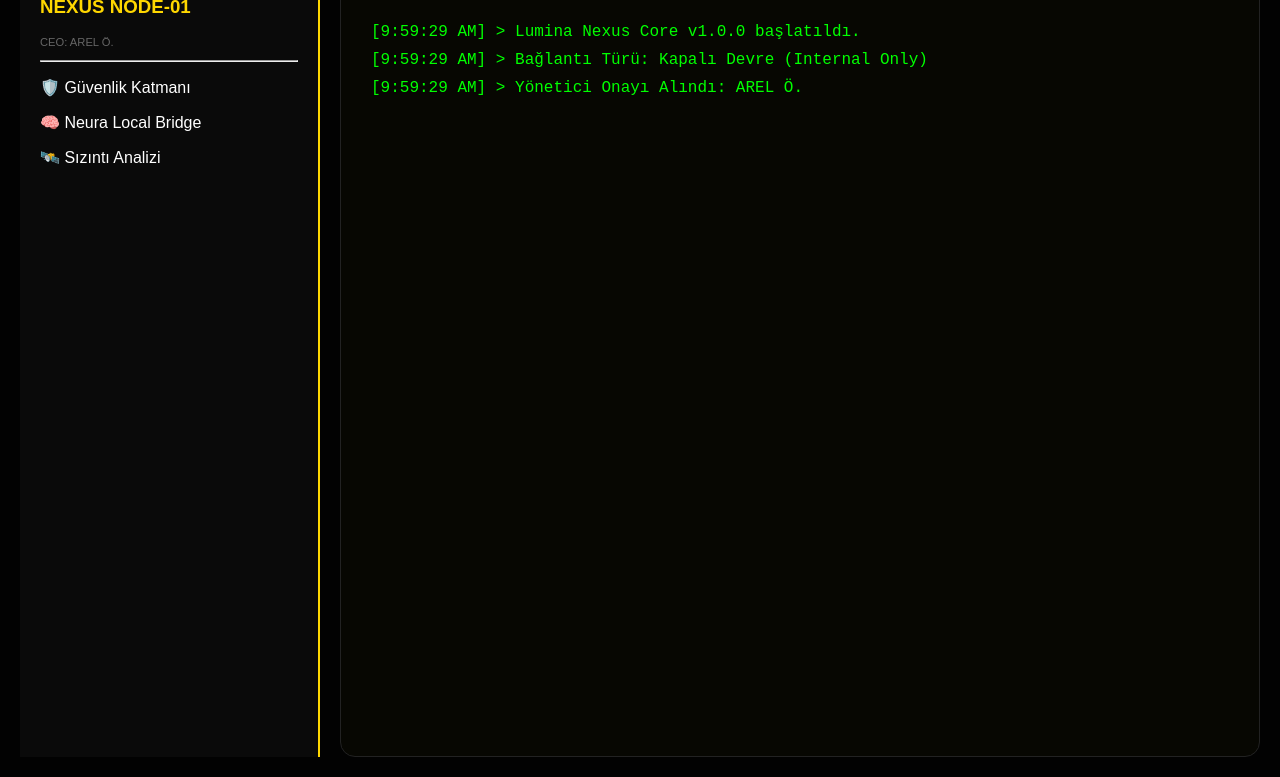
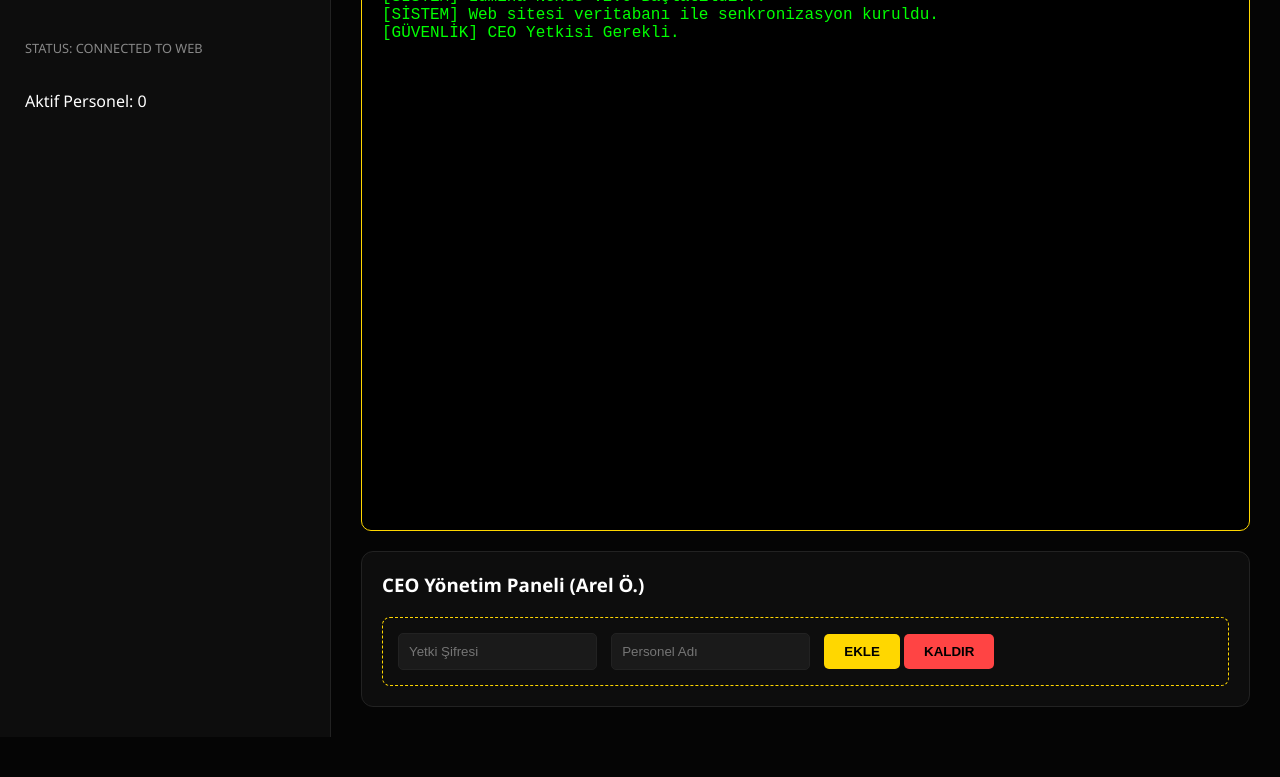
Before and after one commit to elveronii88-pixel/LUM-NA-NEXUS, a plain HTML site: page index.html in a window 1280 px wide. Shown: the part 63-840 px from the top of the page. After the commit the page ends 800 px from the top, so only its background shows below. Drawn offline with Linux system fonts and the light colour scheme.

Commit message:
Update index.html

```diff
--- a/index.html
+++ b/index.html
@@ -2,66 +2,98 @@
 <html lang="tr">
 <head>
     <meta charset="UTF-8">
-    <title>LUMINA NEXUS | Core OS v1.0</title>
+    <title>LUMINA NEXUS | Management OS</title>
     <style>
-        :root { --nexus-gold: #FFD700; --nexus-bg: #020202; --nexus-panel: #0a0a0a; }
-        body { background: var(--nexus-bg); color: white; font-family: 'Orbitron', sans-serif; margin: 0; overflow: hidden; }
+        :root { --gold: #FFD700; --bg: #050505; --card: #0d0d0d; --border: #222; }
+        body { background: var(--bg); color: white; font-family: 'Segoe UI', Tahoma, Geneva, Verdana, sans-serif; margin: 0; display: flex; height: 100vh; }
 
-        /* Nexus Başlatıcı Ekranı */
-        #nexus-init { height: 100vh; display: flex; flex-direction: column; justify-content: center; align-items: center; background: radial-gradient(circle, #111 0%, #000 100%); }
-        .nexus-loader { width: 50px; height: 50px; border: 3px solid var(--nexus-gold); border-top: 3px solid transparent; border-radius: 50%; animation: spin 1s linear infinite; }
+        /* Yan Menü */
+        .sidebar { width: 280px; background: var(--card); border-right: 1px solid var(--border); padding: 25px; display: flex; flex-direction: column; }
+        .logo { font-weight: bold; letter-spacing: 5px; color: var(--gold); border-bottom: 2px solid var(--gold); padding-bottom: 10px; margin-bottom: 30px; }
 
-        /* Terminal Arayüzü */
-        #nexus-interface { display: none; padding: 20px; height: 100vh; grid-template-columns: 300px 1fr; gap: 20px; }
-        .sidebar { background: var(--nexus-panel); border-right: 2px solid var(--nexus-gold); padding: 20px; }
-        .main-view { background: rgba(255,215,0,0.02); border: 1px solid #222; border-radius: 15px; padding: 30px; position: relative; }
+        /* Terminal Bölgesi */
+        .main-content { flex: 1; padding: 30px; display: flex; flex-direction: column; gap: 20px; }
+        .terminal-box { background: black; border-radius: 10px; padding: 20px; flex: 1; border: 1px solid var(--gold); font-family: 'Courier New', monospace; overflow-y: auto; color: #0f0; }
 
-        .status-tag { color: var(--nexus-gold); font-size: 0.8rem; letter-spacing: 2px; }
-        .cmd-line { font-family: 'Courier New', monospace; color: #0f0; margin: 10px 0; }
+        /* Kontrol Paneli */
+        .control-panel { background: var(--card); padding: 20px; border-radius: 12px; border: 1px solid var(--border); }
+        .btn { background: var(--gold); color: black; border: none; padding: 10px 20px; border-radius: 5px; cursor: pointer; font-weight: bold; }
+        input { background: #1a1a1a; border: 1px solid var(--border); color: white; padding: 10px; border-radius: 5px; margin-right: 10px; }
 
-        @keyframes spin { 0% { transform: rotate(0deg); } 100% { transform: rotate(360deg); } }
+        .ceo-only { border: 1px dashed var(--gold); padding: 15px; margin-top: 20px; border-radius: 8px; }
+        .worker-list { list-style: none; padding: 0; }
+        .worker-item { display: flex; justify-content: space-between; padding: 10px; background: #111; margin-bottom: 5px; border-radius: 4px; border-left: 3px solid var(--gold); }
     </style>
 </head>
 <body>
 
-    <div id="nexus-init">
-        <div class="nexus-loader"></div>
-        <h1 style="letter-spacing: 15px; margin-top: 20px;">LUMINA NEXUS</h1>
-        <p class="status-tag">SİSTEM ÇEKİRDEĞİ YÜKLENİYOR...</p>
+    <div class="sidebar">
+        <div class="logo">LUMINA NEXUS</div>
+        <p style="font-size: 0.8rem; color: #888;">STATUS: CONNECTED TO WEB</p>
+        <div id="worker-count" style="margin-top: 20px;">Aktif Personel: 0</div>
+        <ul id="worker-list-display" class="worker-list" style="margin-top: 15px; font-size: 0.85rem;"></ul>
     </div>
 
-    <div id="nexus-interface">
-        <div class="sidebar">
-            <h3 style="color: var(--nexus-gold);">NEXUS NODE-01</h3>
-            <p style="font-size: 0.7rem; color: #666;">CEO: AREL Ö.</p>
-            <hr border-color="#222">
-            <nav>
-                <p style="cursor:pointer" onclick="log('Güvenlik Duvarı Aktif')">🛡️ Güvenlik Katmanı</p>
-                <p style="cursor:pointer" onclick="log('Neura Yerel Mod Seçildi')">🧠 Neura Local Bridge</p>
-                <p style="cursor:pointer" onclick="log('Veri Sızıntısı Taraması Başlatıldı')">🛰️ Sızıntı Analizi</p>
-            </nav>
+    <div class="main-content">
+        <div class="terminal-box" id="nexus-terminal">
+            <div>[SİSTEM] Lumina Nexus v2.0 Başlatıldı...</div>
+            <div>[SİSTEM] Web sitesi veritabanı ile senkronizasyon kuruldu.</div>
+            <div>[GÜVENLİK] CEO Yetkisi Gerekli.</div>
         </div>
-        <div class="main-view">
-            <div class="status-tag">CANLI SİSTEM LOGLARI</div>
-            <div id="terminal" style="margin-top:20px;"></div>
+
+        <div class="control-panel">
+            <h3 style="margin-top:0;">CEO Yönetim Paneli (Arel Ö.)</h3>
+            <div class="ceo-only">
+                <input type="password" id="ceo-pass" placeholder="Yetki Şifresi">
+                <input type="text" id="worker-name" placeholder="Personel Adı">
+                <button class="btn" onclick="modifyWorker('add')">EKLE</button>
+                <button class="btn" style="background: #ff4444;" onclick="modifyWorker('remove')">KALDIR</button>
+            </div>
         </div>
     </div>
 
     <script>
-        // Başlatma Sekansı
-        setTimeout(() => {
-            document.getElementById('nexus-init').style.display = 'none';
-            document.getElementById('nexus-interface').style.display = 'grid';
-            log("Lumina Nexus Core v1.0.0 başlatıldı.");
-            log("Bağlantı Türü: Kapalı Devre (Internal Only)");
-            log("Yönetici Onayı Alındı: AREL Ö.");
-        }, 3000);
+        let workers = [];
+        const terminal = document.getElementById('nexus-terminal');
+        const CEO_PASS = "A+190788";
 
-        function log(msg) {
-            const t = document.getElementById('terminal');
-            const now = new Date().toLocaleTimeString();
-            t.innerHTML += `<div class="cmd-line">[${now}] > ${msg}</div>`;
-            t.scrollTop = t.scrollHeight;
+        function log(msg, color = "#0f0") {
+            const time = new Date().toLocaleTimeString();
+            terminal.innerHTML += `<div style="color: ${color}">[${time}] > ${msg}</div>`;
+            terminal.scrollTop = terminal.scrollHeight;
+        }
+
+        function modifyWorker(action) {
+            const pass = document.getElementById('ceo-pass').value;
+            const name = document.getElementById('worker-name').value;
+
+            if (pass !== CEO_PASS) {
+                log("HATA: YETKİSİZ ERİŞİM DENEMESİ! CEO ŞİFRESİ HATALI.", "#ff4444");
+                return;
+            }
+
+            if (!name) return alert("İsim giriniz.");
+
+            if (action === 'add') {
+                workers.push(name);
+                log(`PERSONEL EKLENDİ: ${name} (Web Entegrasyonu Tamamlandı)`);
+            } else {
+                workers = workers.filter(w => w !== name);
+                log(`PERSONEL SİSTEMDEN ÇIKARTILDI: ${name}`, "#ff4444");
+            }
+
+            updateUI();
+            document.getElementById('worker-name').value = "";
+        }
+
+        function updateUI() {
+            const list = document.getElementById('worker-list-display');
+            const count = document.getElementById('worker-count');
+            list.innerHTML = workers.map(w => `<li class="worker-item">${w} <span>ONLINE</span></li>`).join('');
+            count.innerText = `Aktif Personel: ${workers.length}`;
+
+            // Web sitesi ile ilişkilendirme (Simülasyon)
+            log("Veritabanı güncellendi: https://lumina-studios.com/api/nexus/sync");
         }
     </script>
 </body>
```
